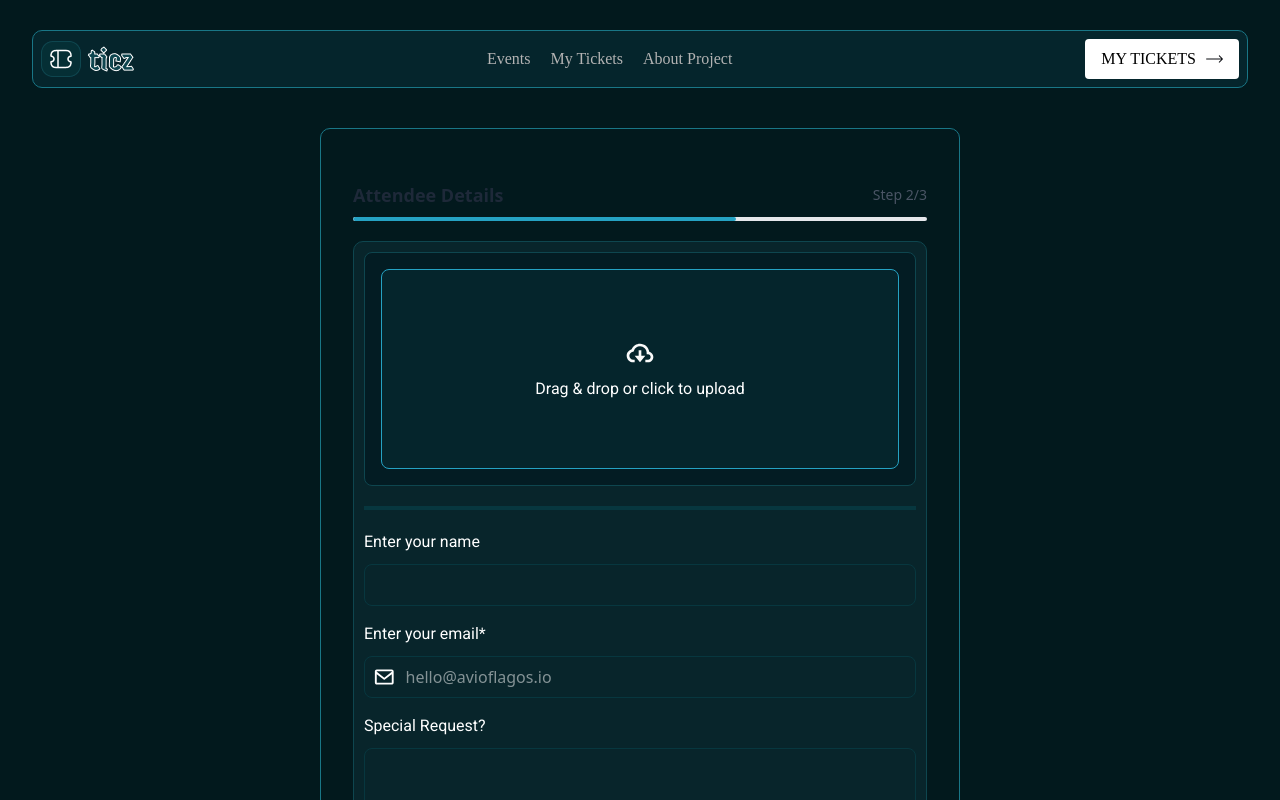
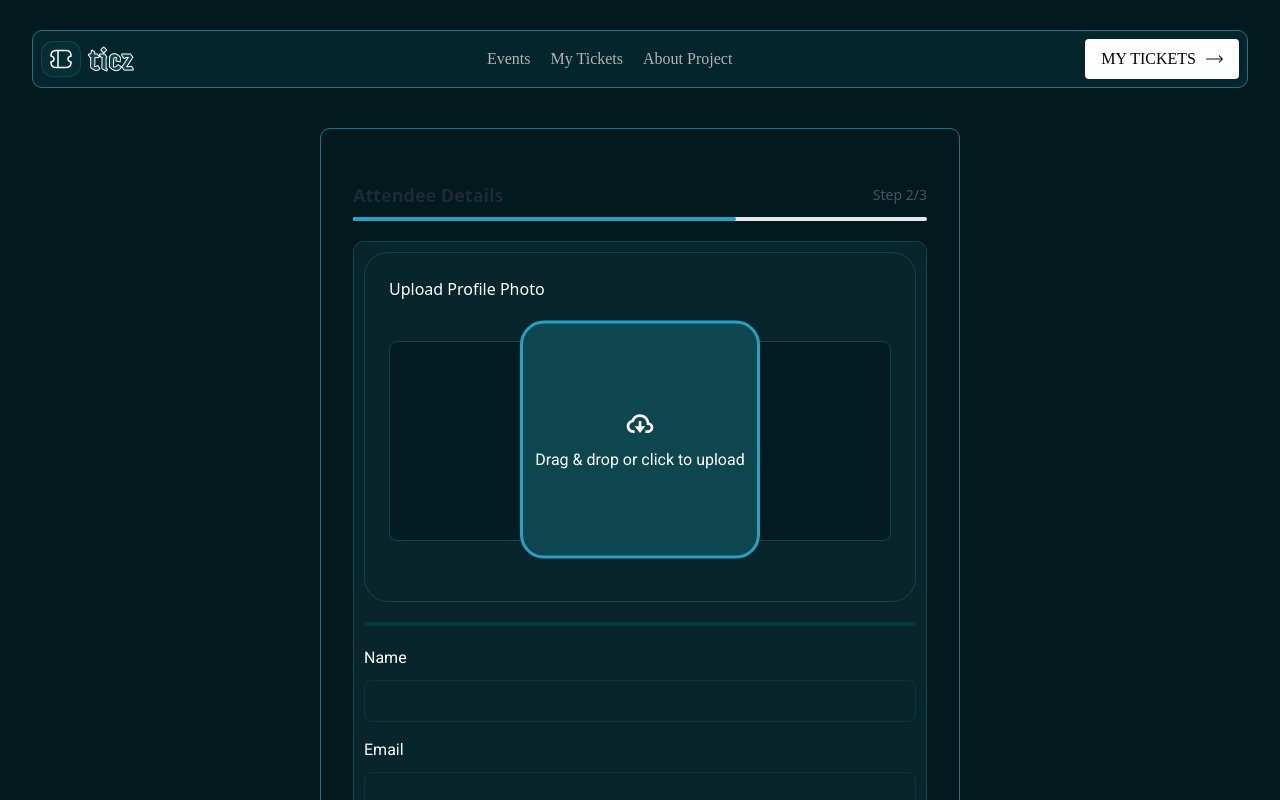
Before and after one commit to Chukwuderah/hng12-stage2-conference-ticket-generator, a React (Vite) app: page / in a window 1280 px wide. Both pictures are taken after a click on the button "Next". Shown: the top 800 px of the page. Built offline with nearby package versions, Linux system fonts and the light colour scheme; a web font is replaced by a local one.

Commit message:
fix: image upload

```diff
--- a/src/components/Form/Form.jsx
+++ b/src/components/Form/Form.jsx
@@ -70,7 +70,7 @@ export const TicketForm = () => {
   };
 
   return (
-    <div className="md:w-[50%] bg-[#08252B] md:bg-[transparent] mx-auto my-10 h-max p-8 border rounded-[10px] border-[#197686]">
+    <div className="w-[95%] md:w-[50%] bg-[#08252B] md:bg-[transparent] mx-auto my-10 h-max p-8 border rounded-[10px] border-[#197686]">
       <FormProgress title={title} currentStep={currentStep} totalSteps={3} />
       <FormContent
         currentStep={currentStep}
--- a/src/components/Form/FormContent.jsx
+++ b/src/components/Form/FormContent.jsx
@@ -76,7 +76,7 @@ export const FormContent = ({
               Join us for an unforgettable experience at [Event Name]! Secure
               your spot now.
             </p>
-            <div className="flex flex-col justify-center md:flex-row md:justify-between">
+            <div className="flex flex-col justify-center md:flex-row md:justify-evenly">
               <span>📍 [Event Location]</span>
               <span className="hidden md:inline">||</span>
               <span>March 15, 2025 | 7:00 PM</span>
@@ -174,14 +174,17 @@ export const FormContent = ({
       {/* Step 2: Attendee Details */}
       {currentStep === 2 && (
         <div className="animate-fadeIn">
+          <div className="w-full h-[350px] p-6 rounded-3xl border border-[#0E464F]">
+            <p className="text-white mb-8 md:mb-10">Upload Profile Photo</p>
             <ImageUpload
               uploadedImage={uploadedImage}
               setUploadedImage={setUploadedImage}
             />
+          </div>
           <hr className="h-1 border-0 bg-[#07373F] my-5" />
 
           <label htmlFor="name" className="text-white block text-left mb-2.5">
-            Enter your name
+            Name
           </label>
           <input
             type="text"
@@ -195,30 +198,15 @@ export const FormContent = ({
             htmlFor="email"
             className="text-white block text-left mt-4 mb-2.5"
           >
-            Enter your email*
+            Email
           </label>
-          <div className="flex items-center gap-2.5 w-full border border-[#07373F] p-2 bg-transparent rounded-lg">
-            <svg
-              width="24"
-              height="24"
-              viewBox="0 0 24 24"
-              fill="none"
-              xmlns="http://www.w3.org/2000/svg"
-            >
-              <path
-                d="M20 4H4C2.897 4 2 4.897 2 6V18C2 19.103 2.897 20 4 20H20C21.103 20 22 19.103 22 18V6C22 4.897 21.103 4 20 4ZM20 6V6.511L12 12.734L4 6.512V6H20ZM4 18V9.044L11.386 14.789C11.5611 14.9265 11.7773 15.0013 12 15.0013C12.2227 15.0013 12.4389 14.9265 12.614 14.789L20 9.044L20.002 18H4Z"
-                fill="white"
-              />
-            </svg>
           <input
             type="email"
             id="email"
             value={email}
             onChange={(e) => setEmail(e.target.value)}
-              className="text-white w-full bg-transparent outline-none"
-              placeholder="hello@avioflagos.io"
+            className="w-full border border-[#07373F] p-2 bg-transparent text-white rounded-lg"
           />
-          </div>
 
           <label
             htmlFor="specialRequest"
@@ -252,6 +240,7 @@ export const FormContent = ({
 
       {(currentStep === 3) & userDetails && (
         <div className="animate-fadeIn">
+          <p></p>
         </div>
       )}
     </form>
--- a/src/components/Form/ImageUpload.jsx
+++ b/src/components/Form/ImageUpload.jsx
@@ -41,8 +41,8 @@ export const ImageUpload = ({ uploadedImage, setUploadedImage }) => {
   };
 
   return (
-    <div className="w-full bg-[#031C23] p-4 rounded-lg border border-[#0E464F]">
-      <div className="relative flex justify-center items-center w-full h-[200px] border border-[#25A2C3] rounded-lg overflow-hidden bg-[#05252C] cursor-pointer group">
+    <div className="relative w-[240px] mx-auto md:w-full h-[200px] bg-[#031C23] px-9 rounded-3xl md:rounded-lg border border-[#0E464F]">
+      <div className="absolute left-[50%] h-[120%] flex justify-center items-center w-[240px] max-w-[240px] border-[3px] border-[#25A2C3] rounded-3xl overflow-hidden bg-[#0E464F] cursor-pointer group -translate-x-[50%] md:translate-y-[-9%]">
         {isUploading ? (
           <div className="flex items-center justify-center">
             <div className="animate-spin rounded-full h-8 w-8 border-b-2 border-white"></div>
@@ -54,10 +54,10 @@ export const ImageUpload = ({ uploadedImage, setUploadedImage }) => {
               alt="Uploaded"
               className="w-full h-full object-cover rounded-lg"
             />
-            <div className="absolute inset-0 flex items-center justify-center bg-black bg-opacity-50 opacity-0 group-hover:opacity-100 transition-opacity duration-300">
+            <div className="absolute inset-0 flex items-center justify-center bg-[#0000004D] bg-opacity-50 opacity-0 group-hover:opacity-100 transition-opacity duration-300">
               <label
                 htmlFor="fileUpload"
-                className="text-white text-center p-3 border border-white rounded-lg cursor-pointer"
+                className="h-full text-white text-center p-3 cursor-pointer flex flex-col items-center justify-center"
               >
                 <svg
                   width="32"
@@ -101,7 +101,7 @@ export const ImageUpload = ({ uploadedImage, setUploadedImage }) => {
                 fill="#FAFAFA"
               />
             </svg>
-            <span className="mt-2">Drag & drop or click to upload</span>
+            <span className="mt-2 text-nowrap md:text-wrap text-center">Drag & drop or click to upload</span>
           </label>
         )}
         <input
```
Lines whose indentation alone changed are shown as unchanged.
